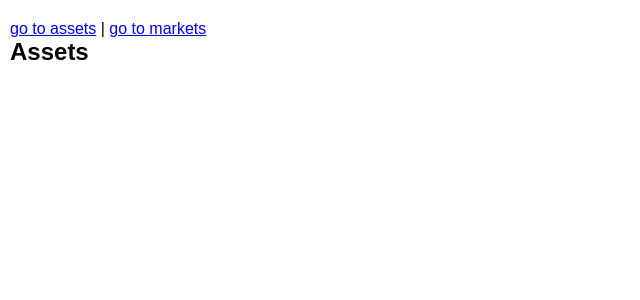
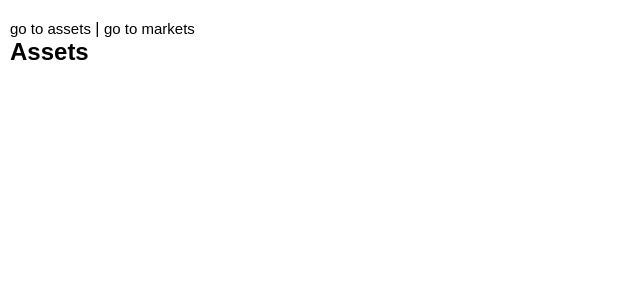
Before and after one commit to karimhaj/CRYPTO_APP2, a React (Create React App) app: page / in a window 1280 px wide. Shown: the top 300 px of the page, without its empty margins (0-640 px from the left). Built offline with nearby package versions, Linux system fonts and the light colour scheme.

Commit message:
update styles

```diff
--- a/src/App.js
+++ b/src/App.js
@@ -5,7 +5,7 @@ import Assets from './components/Assets';
 export function App(){
   return(
     <div>
-      <Link to="assets">go to assets</Link> | <Link to="markets">go to markets</Link>
+      <Link to="assets" className="nav-link">go to assets</Link> | <Link to="markets" className="nav-link">go to markets</Link>
       <Routes>
       <Route path='/markets' element={<Markets />} />
       <Route path='/' element={<Assets />} />
--- a/src/styles/index.css
+++ b/src/styles/index.css
@@ -35,3 +35,13 @@ body{
   color: rgb(0,0,0);
   font-weight: bold;
 }
+
+.nav-link{
+  color: black;
+  text-decoration: none;
+  font-size: 15px;
+}
+
+.nav-link:hover{
+  color: rgb(90, 14, 255);
+  text-decoration: underline;}
```
